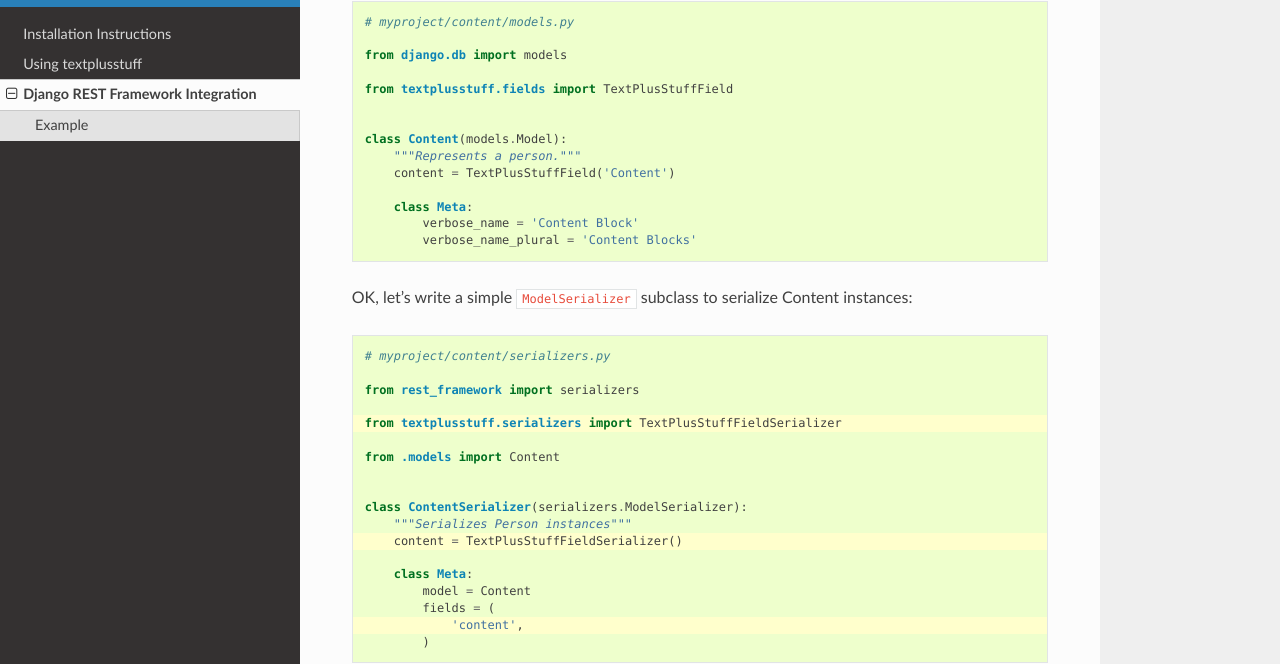
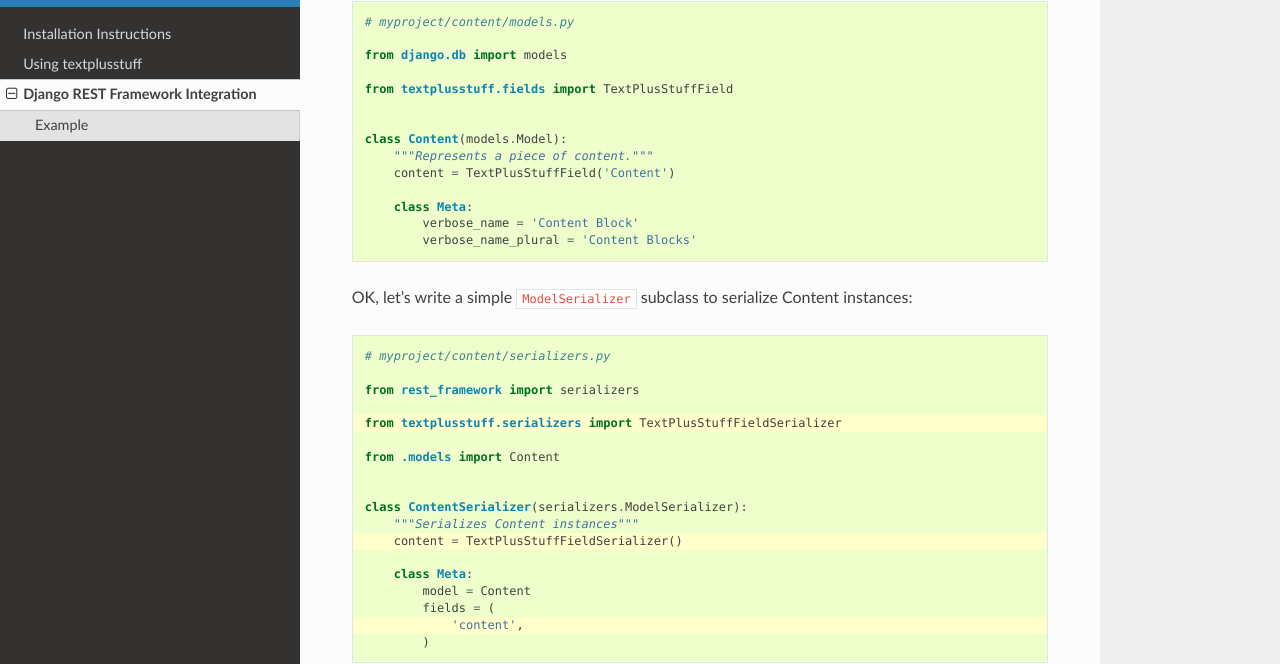
Before and after one commit to WGBH/django-textplusstuff, a Sphinx documentation site: the page built from docs/drf_integration.rst, in a window 1280 px wide and 900 px high, scrolled down 250 px. Shown: the part 111-775 px from the top of the window. Built offline with Sphinx 7.4.7 and the Read the Docs theme 2.0.0, drawn with Linux system fonts in a browser that asks for light colours.

Commit message:
Editing DRF example docstrings

```diff
--- a/docs/drf_integration.rst
+++ b/docs/drf_integration.rst
@@ -20,7 +20,7 @@
 
 
     class Content(models.Model):
-        """Represents a person."""
+        """Represents a piece of content."""
         content = TextPlusStuffField('Content')
 
         class Meta:
@@ -44,7 +44,7 @@
 
 
     class ContentSerializer(serializers.ModelSerializer):
-        """Serializes Person instances"""
+        """Serializes Content instances"""
         content = TextPlusStuffFieldSerializer()
 
         class Meta:
```
